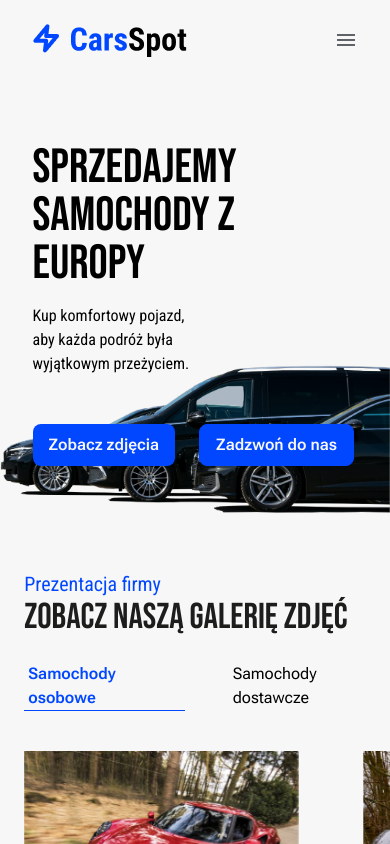
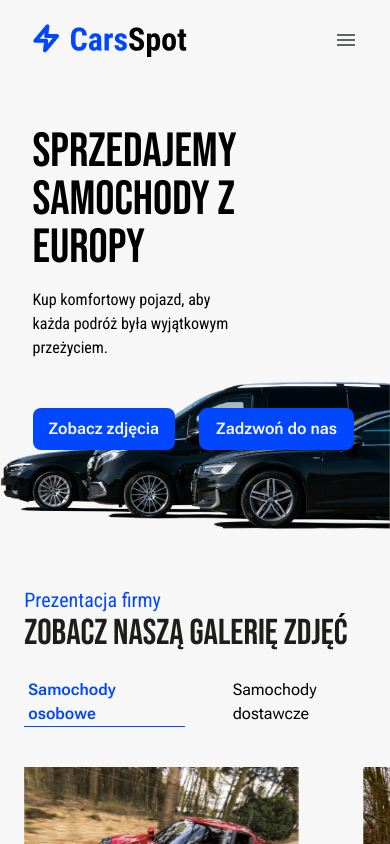
Before and after one commit to Reniferowski/adsite-recruitment, a React (Vite) app: page / in a window 390 px wide. Shown: the top 844 px of the page. Built offline with nearby package versions, Linux system fonts and the light colour scheme.

Commit message:
adjust hero section on smaller screens

```diff
--- a/src/components/Hero.jsx
+++ b/src/components/Hero.jsx
@@ -3,11 +3,11 @@ import { CarsHero } from "../assets";
 const Hero = () => {
   return (
     <div id="hero" className="flex justify-center relative">
-      <div className="w-5/6 mt-16 mb-12 md:mt-24 md:mb-16 lg:mt-32 lg:mb-[22.625rem] z-10">
+      <div className="w-5/6 mt-12 mb-20 md:mt-24 md:mb-16 lg:mt-32 lg:mb-[22.625rem] z-10">
         <h1 className="w-11/12 text-5xl md:text-7xl font-bebas">
           SPRZEDAJEMY SAMOCHODY Z EUROPY
         </h1>
-        <p className="w-1/2 md:w-1/3 lg:w-[22.5%] mt-4 md:mt-8 font-robotoCondensed">
+        <p className="w-2/3 md:w-1/3 lg:w-[22.5%] mt-4 md:mt-8 font-robotoCondensed">
           Kup komfortowy pojazd, aby każda podróż była wyjątkowym przeżyciem.
         </p>
         <div className="mt-12 flex font-robotoFlex font-semibold gap-6">
```
